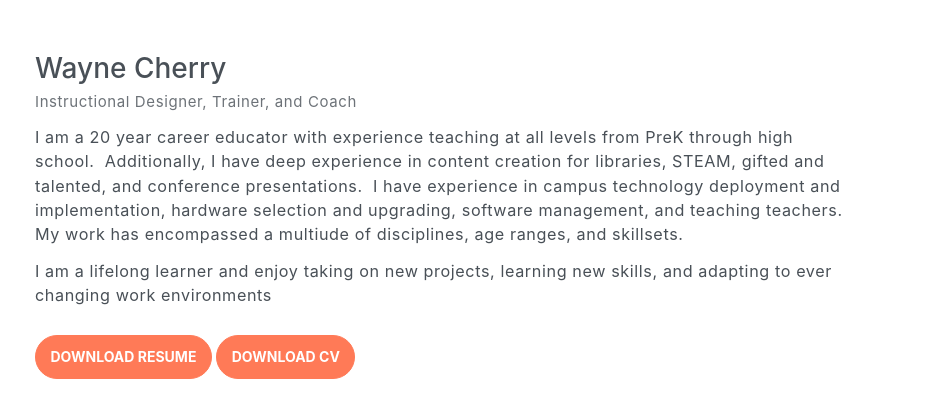
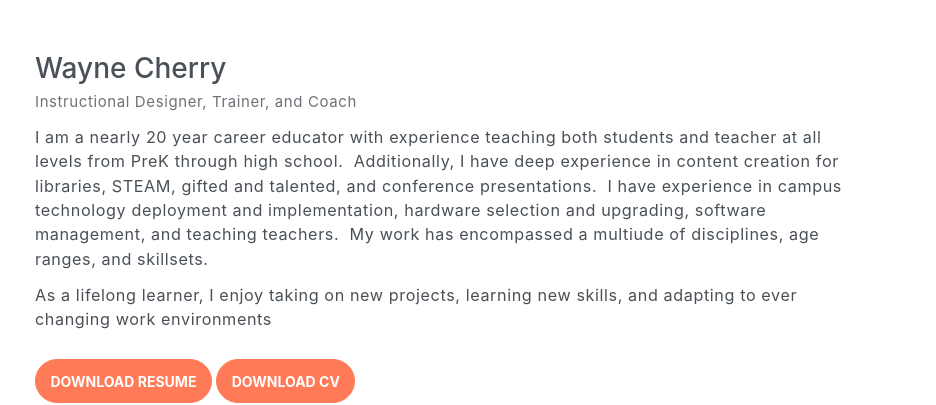
Before and after one commit to wr-cherry/wr-cherry.github.io, a plain HTML site: page index.html in a window 1280 px wide. Shown: the part 820-1225 px from the top of the page, 344-1280 px from the left. Drawn offline with Linux system fonts and the light colour scheme.

Commit message:
Update index.html

```diff
--- a/index.html
+++ b/index.html
@@ -97,8 +97,8 @@
                 <div class="pl-md-4 col-md-9">
 					<h6 class="title">Wayne Cherry</h6>
                     <p class="subtitle">Instructional Designer, Trainer, and Coach</p>
-                    <p>I am a 20 year career educator with experience teaching at all levels from PreK through high school.&nbsp; Additionally, I have deep experience in content creation for libraries, STEAM, gifted and talented, and conference presentations.&nbsp; I have experience in campus technology deployment and implementation, hardware selection and upgrading, software management, and teaching teachers.&nbsp; My work has encompassed a multiude of disciplines, age ranges, and skillsets.&nbsp; &nbsp; &nbsp; &nbsp;</p>
-                    <p>I am a lifelong learner and enjoy taking on new projects, learning new skills, and adapting to ever changing work environments&nbsp;  &nbsp; &nbsp;&nbsp;</p>
+                    <p>I am a nearly 20 year career educator with experience teaching both students and teacher at all levels from PreK through high school.&nbsp; Additionally, I have deep experience in content creation for libraries, STEAM, gifted and talented, and conference presentations.&nbsp; I have experience in campus technology deployment and implementation, hardware selection and upgrading, software management, and teaching teachers.&nbsp; My work has encompassed a multiude of disciplines, age ranges, and skillsets.&nbsp; &nbsp; &nbsp; &nbsp;</p>
+                    <p>As a lifelong learner, I enjoy taking on new projects, learning new skills, and adapting to ever changing work environments&nbsp;  &nbsp; &nbsp;&nbsp;</p>
                     <section id="#resume"><a href="assets/docs/resume.pdf"><button class="btn btn-primary rounded mt-3">DOWNLOAD RESUME</button>      </a>
 					 <a href="assets/docs/cv.pdf"><button class="btn btn-primary rounded mt-3">DOWNLOAD CV</button> </a> </section>
               </div>
```
